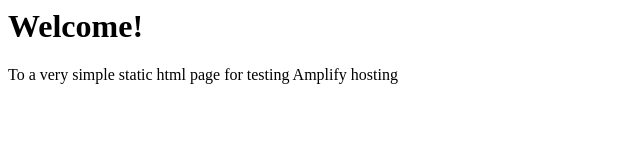
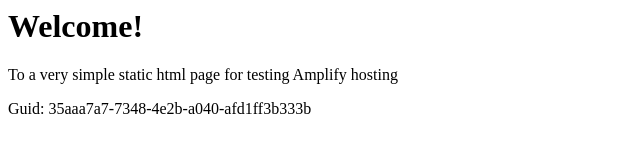
Before and after one commit to aws-aemilia-bom/Github-PR-Commit-Integration-Test-DoNotTouch-Gith-OKSLNVO2-v1-preprod-ap-south-1, a website: page src/index.html in a window 1280 px wide. Shown: the whole page, without its empty margins (0-640 px from the left). Drawn offline with Linux system fonts and the light colour scheme.

Commit message:
commit from integ tests

```diff
--- a/src/index.html
+++ b/src/index.html
@@ -1,3 +1,5 @@
+
+
 <html lang="en">
 
 <head>
@@ -10,6 +12,6 @@
 <body>
     <h1>Welcome!</h1>
     <p>To a very simple static html page for testing Amplify hosting</p>
-</body>
+    <p>Guid: 35aaa7a7-7348-4e2b-a040-afd1ff3b333b</p></body>
 
 </html>
```
